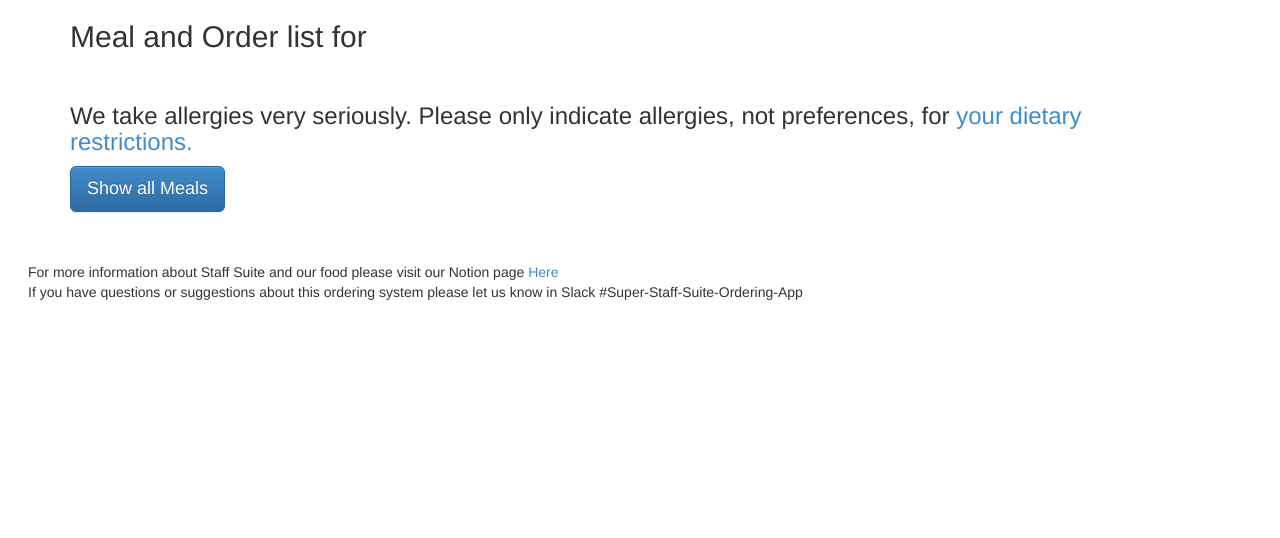
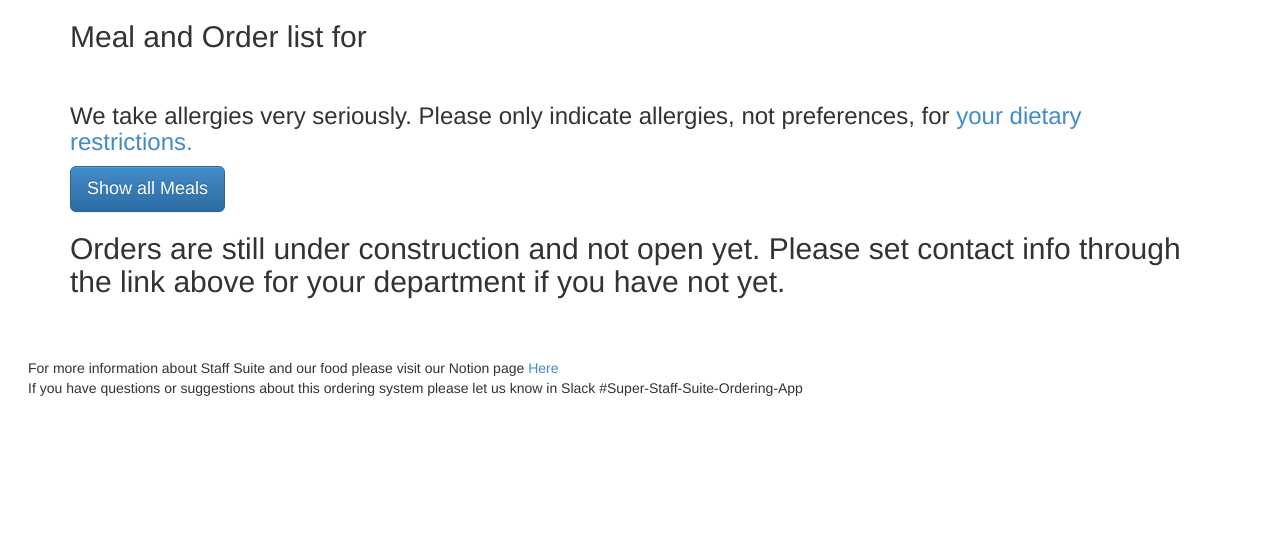
Before and after one commit to KamikazeWombat/StaffSuiteOrdering, a Python web app: template templates/staffer_meal_list.html in a window 1280 px wide. Shown: the part 20-558 px from the top of the page. Run offline with Jinja, Linux system fonts and the light colour scheme; the template is opened without the code that fills it, so the values that code supplies are empty.

Commit message:
Disable order creation button when orders are not open
Previously DH could create orders at any time, including before meals are finalized.

```diff
--- a/templates/staffer_meal_list.html
+++ b/templates/staffer_meal_list.html
@@ -18,7 +18,7 @@
     </form>
   {% endif %}
   <br/>
-
+  <h2>Orders are still under construction and not open yet.  Please set contact info through the link above for your department if you have not yet.</h2>
   {% for meal in meallist %}
     <form style="padding-top:5px;padding-bottom:5px;" role="form">
       <div class="meal_selection">
@@ -37,7 +37,7 @@
           {% if meal.order_exists %}
             <span style="display: inline-block;"><a class="btn btn-lg btn-primary " href="order_edit?meal_id={{ meal.id }}">Edit Existing Order</a></span>
           {% else %}
-            <span style="display: inline-block;"><a class="btn btn-lg btn-primary " href="order_edit?meal_id={{ meal.id }}">Create Order</a></span>
+            <span style="display: inline-block;"><a class="btn btn-lg btn-primary " href="order_edit?meal_id={{ meal.id }}"{% if not orders_open %} disabled{% endif %}>Create Order</a></span>
           {% endif %}
       </div>
     </form>
--- a/webcode.py
+++ b/webcode.py
@@ -1043,10 +1043,16 @@ class Root:
                             'this change in Slack #Super-Staff-Suite-Ordering.')
 
         template = env.get_template('staffer_meal_list.html')
+        if cherrypy.session['is_admin']:
+            orders_open = True
+        else:
+            orders_open = cfg.orders_open()
+
         return template.render(messages=messages,
                                meallist=meal_display,
                                allergies=allergies,
                                attendee=attendee,
+                               orders_open=orders_open,
                                session=session_info,
                                c=c,
                                cfg=cfg)
```
Also changed, not shown: 1 other file.
